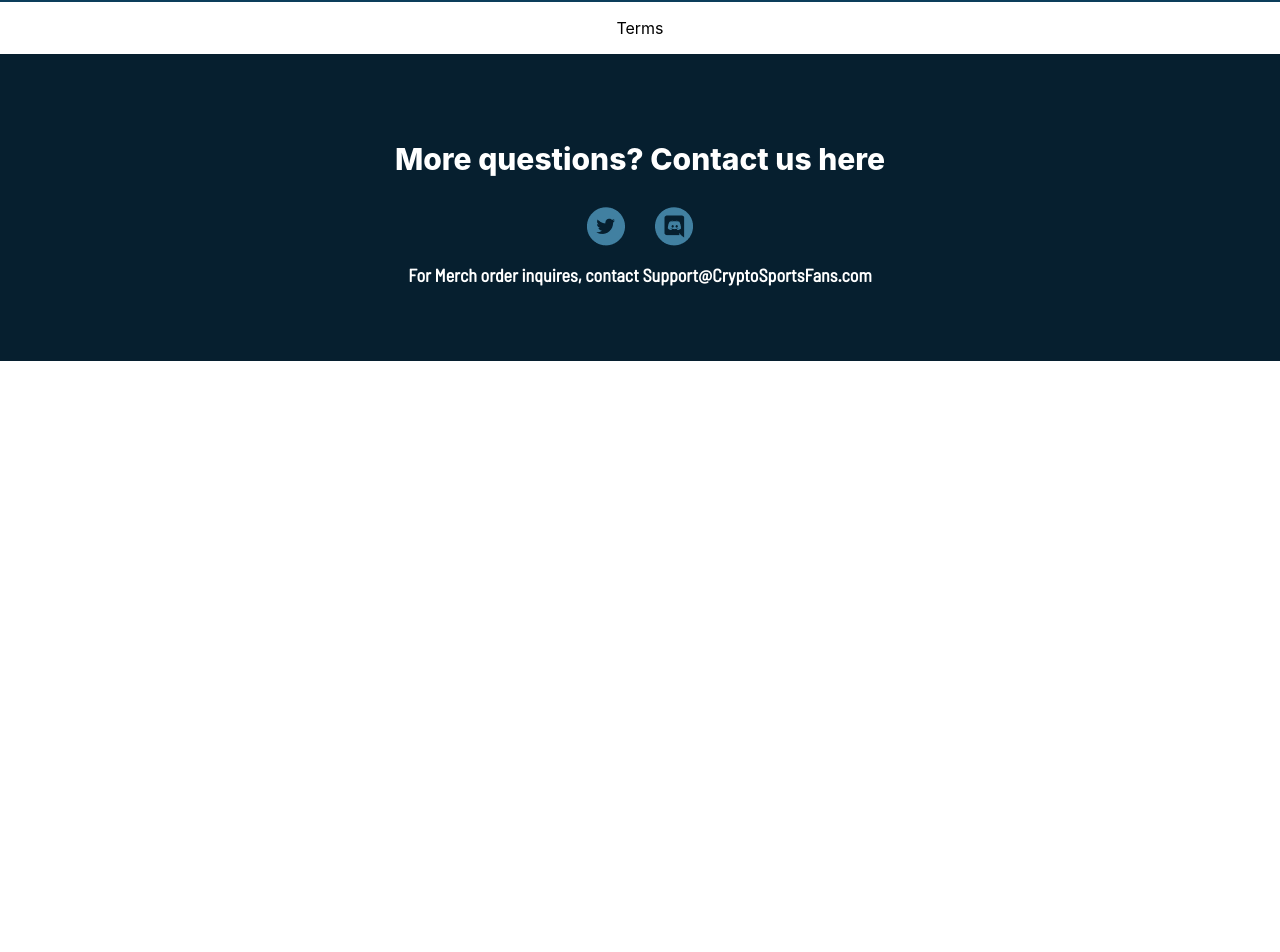
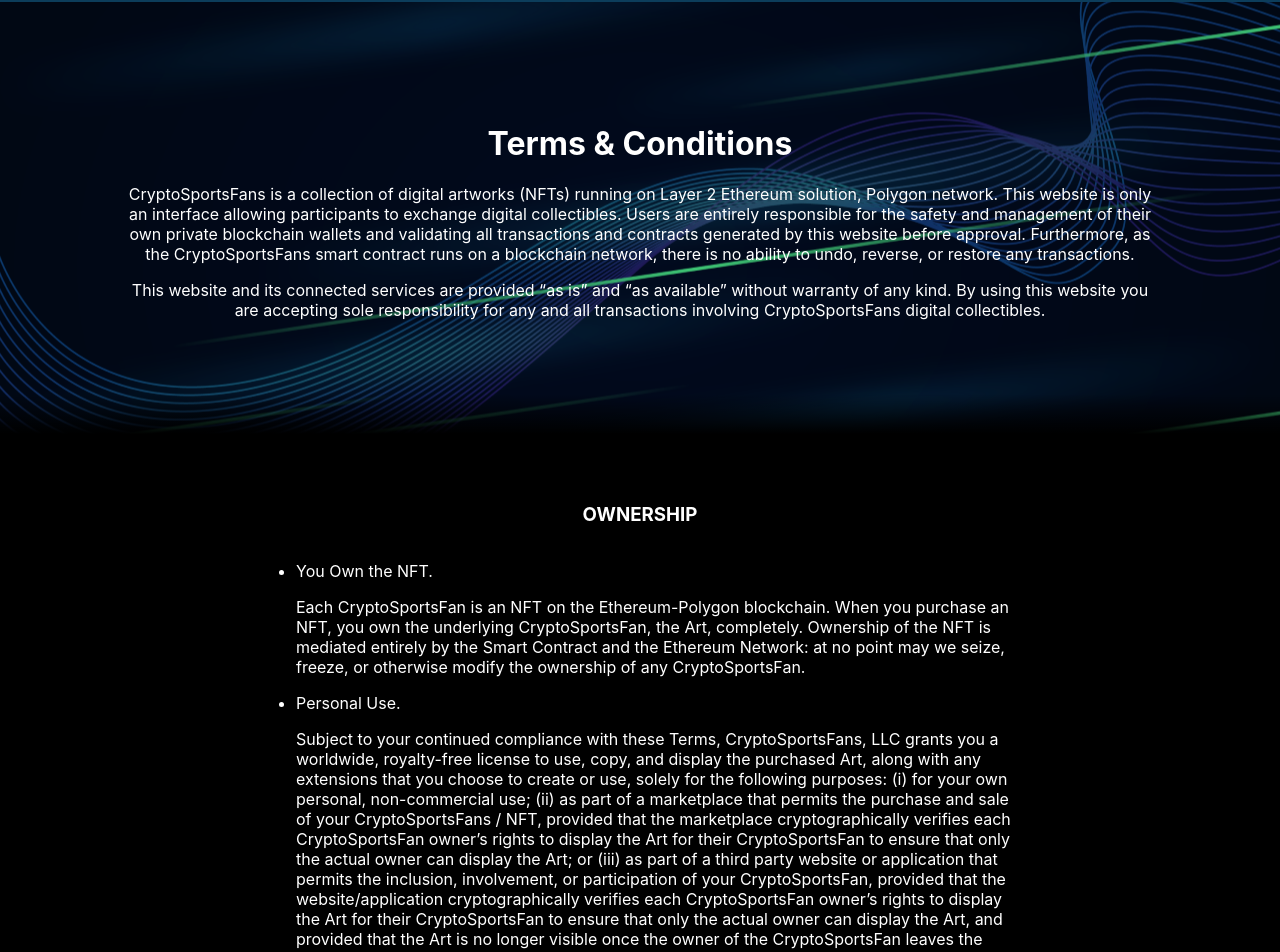
Before and after one commit to leonidlewis/cryptoSportsFans, a React (Create React App) app: page /terms in a window 1280 px wide. Shown: the part 58-1010 px from the top of the page. Before the commit the page ends 800 px from the top, so only its background shows below. Built offline with nearby package versions, Linux system fonts and the light colour scheme.

Commit message:
terms---

```diff
--- a/src/mockup/index.js
+++ b/src/mockup/index.js
@@ -1,4 +1,3 @@
-
 export const readmore = {
   title: "WHO WE ARE",
   content:
@@ -161,19 +160,19 @@
     {
       title: "So why would I “Burn” my CryptoSportsFan? ",
       items: [
-        'Reduction in the supply of a particular city’s tokens may increase the value of the remaining tokens for that city;',
-        'Elimination of any unique token will reduce the overall frequency of the features included on that NFT, so other tokens with the same features will become more scarce, which may add value.',
-        'Provides an option for holders of a city token if they believe that their city is not competitive. Instead of selling, they could exchange for a rare new unique NFT.',
-      ]
+        "Reduction in the supply of a particular city’s tokens may increase the value of the remaining tokens for that city;",
+        "Elimination of any unique token will reduce the overall frequency of the features included on that NFT, so other tokens with the same features will become more scarce, which may add value.",
+        "Provides an option for holders of a city token if they believe that their city is not competitive. Instead of selling, they could exchange for a rare new unique NFT.",
+      ],
     },
     {
-      title: 'So how does this “Burning” Work?',
+      title: "So how does this “Burning” Work?",
       items: [
-        'Any holder of the city token with the lowest wins at the end of a calendar year may burn two tokens',
-        'Each two tokens burned allows you to receive a replacement token with new hand-drawn unique traits.',
-        'These fans still have all of the benefits of the original token but deflates the original number, allowing you a greater chance to win the weekly/monthly sporting experiences',
-      ]
-    }
+        "Any holder of the city token with the lowest wins at the end of a calendar year may burn two tokens",
+        "Each two tokens burned allows you to receive a replacement token with new hand-drawn unique traits.",
+        "These fans still have all of the benefits of the original token but deflates the original number, allowing you a greater chance to win the weekly/monthly sporting experiences",
+      ],
+    },
   ],
 };
 
@@ -210,68 +209,99 @@
   },
 ];
 
-export const roadMapData = [
+export const roadMapData = {
+  pageTitle: "ROADMAP",
+  description:
+    " We have planned this out for a long time, and as described above, we have a lot of fun “utility,” gaming and rewards to offer. But the fun doesn’t stop there - other ideas are still in the game plan, and will be revealed overtime. For now, a sneak peak at what we’re working on in the short term can be found below.",
+  roadmap: [
     {
-    title:'Pre- Launch - December 1, 2021:',
-    list:[
-      'Reveal more art and sample CryptoSportsFans through this site, Discord and social media.',
-      'Limited pre-sale of random CryptoSportsFans and free drops to influencers',
-      'Discord general community opens.',
+      title: "Pre- Launch - December 1, 2021:",
+      list: [
+        "Reveal more art and sample CryptoSportsFans through this site, Discord and social media.",
+        "Limited pre-sale of random CryptoSportsFans and free drops to influencers",
+        "Discord general community opens.",
       ],
-    url:"./assets/images/14.png"
+      url: "./assets/images/14.png",
     },
     {
-    title:'Launch- January 2, 2022:',
-    list:[
-      ' Minting begins on this site, and freshly minted unique CryptoSportsFans are born',
-      ' The “Luxury Box” Private area of the website and Discord are opened for holders',
+      title: "Launch- January 2, 2022:",
+      list: [
+        " Minting begins on this site, and freshly minted unique CryptoSportsFans are born",
+        " The “Luxury Box” Private area of the website and Discord are opened for holders",
       ],
-    url:"./assets/images/28.png"
+      url: "./assets/images/28.png",
     },
     {
-    title:'100% of First Generation CryptoSportsFans have been minted:',
-    list:[
-      ' Members vote to select six more cities for Generation 2 CryptoSportsFans.',
-      'Unlock feature allowing holders of a male & female CryptoSportsFans to mint free drop of a CryptoSportsFan kid',
-      'Open Merch store exclusive for holders to buy CryptoSportsFans apparel - including shirts, hats, beer koozies, bottle openers, (and potentially CryptoSportsFans labeled beer cans limited to buyers in State which allow shipping of beer.)  More to be announced!',
-      'PRINTS. Large high quality prints offered to holders with their own CryptoSportsFan.'
+      title: "100% of First Generation CryptoSportsFans have been minted:",
+      list: [
+        " Members vote to select six more cities for Generation 2 CryptoSportsFans.",
+        "Unlock feature allowing holders of a male & female CryptoSportsFans to mint free drop of a CryptoSportsFan kid",
+        "Open Merch store exclusive for holders to buy CryptoSportsFans apparel - including shirts, hats, beer koozies, bottle openers, (and potentially CryptoSportsFans labeled beer cans limited to buyers in State which allow shipping of beer.)  More to be announced!",
+        "PRINTS. Large high quality prints offered to holders with their own CryptoSportsFan.",
       ],
-    url:"./assets/images/42.png"
+      url: "./assets/images/42.png",
     },
     {
-    title:'Baseball Season Begins in March (exact date varies each year):',
-    list:[
-      'Launch Discord games and events based on big game nights.',
-      ' Launch reward program for holders who are most active in the Discord group. Select moderators;',
-      'At end of Baseball Season announce winning city and issue rewards to holders of CryptoSportsFans for that city from the community wallet fund (Wings, Special Champ Merch, and Discord event);',
-      'Optional “Burning” system is launched;'
+      title: "Baseball Season Begins in March (exact date varies each year):",
+      list: [
+        "Launch Discord games and events based on big game nights.",
+        " Launch reward program for holders who are most active in the Discord group. Select moderators;",
+        "At end of Baseball Season announce winning city and issue rewards to holders of CryptoSportsFans for that city from the community wallet fund (Wings, Special Champ Merch, and Discord event);",
+        "Optional “Burning” system is launched;",
       ],
-    url:"./assets/images/56.png"
+      url: "./assets/images/56.png",
     },
     {
-    title:'Football Season Begins in September:',
-    list:[
-      ' Launch Gen 2 of CryptoSportsFans for 6 new cities;',
-      ' Launch Discord games and events based on big Football game nights.',
-      ' At end of Football Season announce winning city and issue rewards to holders of CryptoSportsFans for that city from the community wallet fund (Wings, Special Champ Merch, and Discord event);',
+      title: "Football Season Begins in September:",
+      list: [
+        " Launch Gen 2 of CryptoSportsFans for 6 new cities;",
+        " Launch Discord games and events based on big Football game nights.",
+        " At end of Football Season announce winning city and issue rewards to holders of CryptoSportsFans for that city from the community wallet fund (Wings, Special Champ Merch, and Discord event);",
       ],
-    url:"./assets/images/70.png"
+      url: "./assets/images/70.png",
     },
     {
-    title:'Basketball Season Begins in October:',
-    list:[
-      'Launch Discord games and events based on big basketball game nights.',
-      ' At end of Basketball Season announce winning city and issue rewards to holders of CryptoSportsFans for that city from the community wallet fund (Wings, Special Champ Merch, and Discord event);',
+      title: "Basketball Season Begins in October:",
+      list: [
+        "Launch Discord games and events based on big basketball game nights.",
+        " At end of Basketball Season announce winning city and issue rewards to holders of CryptoSportsFans for that city from the community wallet fund (Wings, Special Champ Merch, and Discord event);",
       ],
-    url:"./assets/images/85.png"
+      url: "./assets/images/85.png",
     },
     {
-    title:'End of Calendar Year:',
-    list:[
-      ' Calculate total wins for each city to Crown the Championship City and issue rewards to each holder for that city from the community wallet fund (Wings, Special Champ Merch, and Metaverse event)',
-      'Winning holders vote on donation to a sports related charity from the community wallet fund',
-      'Launch program to allow holders to trade in their NFT to upgrade to Championship City CryptoSportsFans',
+      title: "End of Calendar Year:",
+      list: [
+        " Calculate total wins for each city to Crown the Championship City and issue rewards to each holder for that city from the community wallet fund (Wings, Special Champ Merch, and Metaverse event)",
+        "Winning holders vote on donation to a sports related charity from the community wallet fund",
+        "Launch program to allow holders to trade in their NFT to upgrade to Championship City CryptoSportsFans",
       ],
-    url:"./assets/images/100.png"
-  }
-]
+      url: "./assets/images/100.png",
+    },
+  ],
+};
+
+export const termsData = {
+  pageTitle: "Terms & Conditions",
+  description:
+    "CryptoSportsFans is a collection of digital artworks (NFTs) running on Layer 2 Ethereum solution, Polygon network. This website is only an interface allowing participants to exchange digital collectibles. Users are entirely responsible for the safety and management of their own private blockchain wallets and validating all transactions and contracts generated by this website before approval. Furthermore, as the CryptoSportsFans smart contract runs on a blockchain network, there is no ability to undo, reverse, or restore any transactions.",
+  subDescription:
+    "This website and its connected services are provided “as is” and “as available” without warranty of any kind. By using this website you are accepting sole responsibility for any and all transactions involving CryptoSportsFans digital collectibles.",
+  listTitle: "OWNERSHIP",
+  termslist: [
+    {
+      title: "You Own the NFT.",
+      content:
+        "Each CryptoSportsFan is an NFT on the Ethereum-Polygon blockchain. When you purchase an NFT, you own the underlying CryptoSportsFan, the Art, completely. Ownership of the NFT is mediated entirely by the Smart Contract and the Ethereum Network: at no point may we seize, freeze, or otherwise modify the ownership of any CryptoSportsFan.",
+    },
+    {
+      title: "Personal Use. ",
+      content:
+        "Subject to your continued compliance with these Terms, CryptoSportsFans, LLC grants you a worldwide, royalty-free license to use, copy, and display the purchased Art, along with any extensions that you choose to create or use, solely for the following purposes: (i) for your own personal, non-commercial use; (ii) as part of a marketplace that permits the purchase and sale of your CryptoSportsFans / NFT, provided that the marketplace cryptographically verifies each CryptoSportsFan owner’s rights to display the Art for their  CryptoSportsFan to ensure that only the actual owner can display the Art; or (iii) as part of a third party website or application that permits the inclusion, involvement, or participation of your CryptoSportsFan, provided that the website/application cryptographically verifies each CryptoSportsFan owner’s rights to display the Art for their CryptoSportsFan to ensure that only the actual owner can display the Art, and provided that the Art is no longer visible once the owner of the CryptoSportsFan leaves the website/application.",
+    },
+    {
+      title: "Commercial Use.",
+      content:
+        "Subject to your continued compliance with these Terms, CryptoSportsFans, LLC grants you an unlimited, worldwide license to use, copy, and display the purchased Art for the purpose of creating derivative works based upon the Art (“Commercial Use”). Examples of such Commercial Use would e.g. be the use of the Art to produce and sell merchandise products (T-Shirts etc.) displaying copies of the Art. For the sake of clarity, nothing in this Section will be deemed to restrict you from (i) owning or operating a marketplace that permits    the use and sale of CryptoSportsFans generally, provided that the marketplace cryptographically verifies each CryptoSportsFan owner’s rights to display the Art for their CryptoSportsFan to ensure that only the actual owner can display the Art; (ii) owning or operating a third party  website or application that permits the inclusion, involvement, or participation of CryptoSportsFans generally, provided that the third party website or application  cryptographically verifies each CryptoSportsFan owner’s rights to display the Art for their CryptoSportsFan to ensure that only the actual owner can display the Art, and provided that the Art is no longer visible once the owner of the Purchased CryptoSportsFan leaves the website/application; or (iii) earning revenue from any of the foregoing.",
+    },
+  ],
+};
--- a/src/pages/Roadmap/index.js
+++ b/src/pages/Roadmap/index.js
@@ -1,9 +1,10 @@
-import React from 'react';
+import React from "react";
 import "../../styles/roadmap.scss";
 import { roadMapData } from "../../mockup";
 import Menu from "../../component/Menu";
 
 const Roadmap = () => {
+  const { pageTitle, description, roadmap } = roadMapData;
   const [isMenuOpen, setIsMenuOpen] = React.useState(false);
   const handleMenu = () => {
     setIsMenuOpen(!isMenuOpen);
@@ -13,18 +14,12 @@
     <div className="roadmap">
       <Menu isMenuOpen={isMenuOpen} handleMenu={handleMenu} />
       <div className="roadmap-header">
-        <h1>Roadmap</h1>
-        <p>
-          We have planned this out for a long time, and as described above, we
-          have a lot of fun “utility,” gaming and rewards to offer. But the fun
-          doesn’t stop there - other ideas are still in the game plan, and will
-          be revealed overtime. For now, a sneak peak at what we’re working on
-          in the short term can be found below.
-        </p>
+        <h1>{pageTitle}</h1>
+        <p>{description}</p>
       </div>
       <div className="gradient-bg" />
       <div className="roadmap-content">
-        {roadMapData.map((data, index) => {
+        {roadmap.map((data, index) => {
           return (
             <div className="road-map-component">
               <div className="map-indicator">
--- a/src/pages/Terms/index.js
+++ b/src/pages/Terms/index.js
@@ -1,6 +1,33 @@
-const Terms = () =>{
-    return (
-        <p>Terms</p>
-    )
-}
-export default Terms
+import "../../styles/terms.scss";
+import { termsData } from "../../mockup";
+const Terms = () => {
+    const {pageTitle, description, subDescription, listTitle, termslist} = termsData;
+  return (
+    <div className="terms">
+      <div className="terms-header">
+        <h1>{pageTitle}</h1>
+        <p>{description}</p>
+        <p>{subDescription}</p>
+      </div>
+      <div className="gradient-bg" />
+      <div className="terms-content">
+        <h3>{listTitle}</h3>
+        <div className = "terms-list-container">
+        <ul>
+          {termslist.map((item, index) => {
+            return (
+              <>
+                <li>
+                  <p>{item.title}</p>
+                  {item.content}
+                </li>
+              </>
+            );
+          })}
+        </ul>
+        </div>
+      </div>
+    </div>
+  );
+};
+export default Terms;
--- /dev/null
+++ b/src/styles/terms.scss
@@ -0,0 +1,19 @@
+.terms-header {
+  background-image: url(../assets/images/background.png);
+  background-size: cover;
+  background-repeat: no-repeat;
+  background-position: 50% 50%;
+  padding: 100px 10%;
+  color: white;
+}
+.terms-list-container {
+  text-align: left;
+}
+.terms-content {
+  background: black;
+  color: white;
+  display: flex;
+  flex-direction: column;
+  justify-content: center;
+  padding: 50px 20%;
+}
```
Also changed, not shown: src/styles/roadmap.scss (+6 -8 lines). Lines whose indentation alone changed are shown as unchanged.
